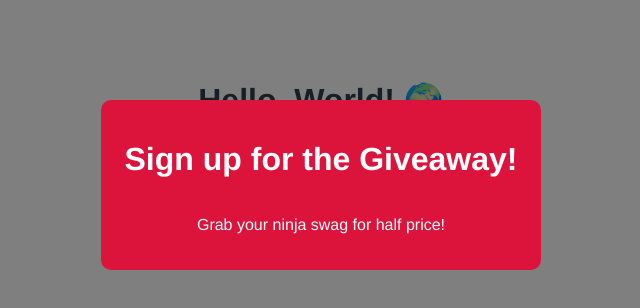
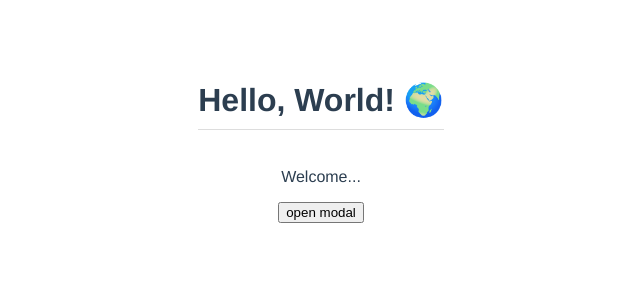
Before and after one commit to MomenSherif/vue3-playground, a Vue app: page / in a window 1280 px wide. Shown: the top 308 px of the page, without its empty margins (319-959 px from the left). Built offline with nearby package versions, Linux system fonts and the light colour scheme.

Commit message:
custom event

```diff
--- a/src/App.vue
+++ b/src/App.vue
@@ -1,6 +1,10 @@
 <template>
   <h1>{{ title }}</h1>
-  <Modal :header="header" :text="text" theme="sale" />
+  <p>Welcome...</p>
+  <div v-if="showModal">
+    <Modal :header="header" :text="text" theme="sale" @close="toggleModal" />
+  </div>
+  <button @click="toggleModal">open modal</button>
 </template>
 
 <script>
@@ -16,7 +20,13 @@
       title: "Hello, World! 🌍",
       header: "Sign up for the Giveaway!",
       text: "Grab your ninja swag for half price!",
+      showModal: false,
     };
+  },
+  methods: {
+    toggleModal() {
+      this.showModal = !this.showModal;
+    },
   },
 };
 </script>
--- a/src/components/Modal.vue
+++ b/src/components/Modal.vue
@@ -1,5 +1,5 @@
 <template>
-  <div class="backdrop">
+  <div class="backdrop" @click="closeModal">
     <div class="modal" :class="{ sale: theme === 'sale' }">
       <h1>{{ header }}</h1>
       <p>{{ text }}</p>
@@ -11,6 +11,11 @@
 export default {
   name: "Modal",
   props: ["header", "text", "theme"],
+  methods: {
+    closeModal() {
+      this.$emit("close");
+    },
+  },
 };
 </script>
 
```
